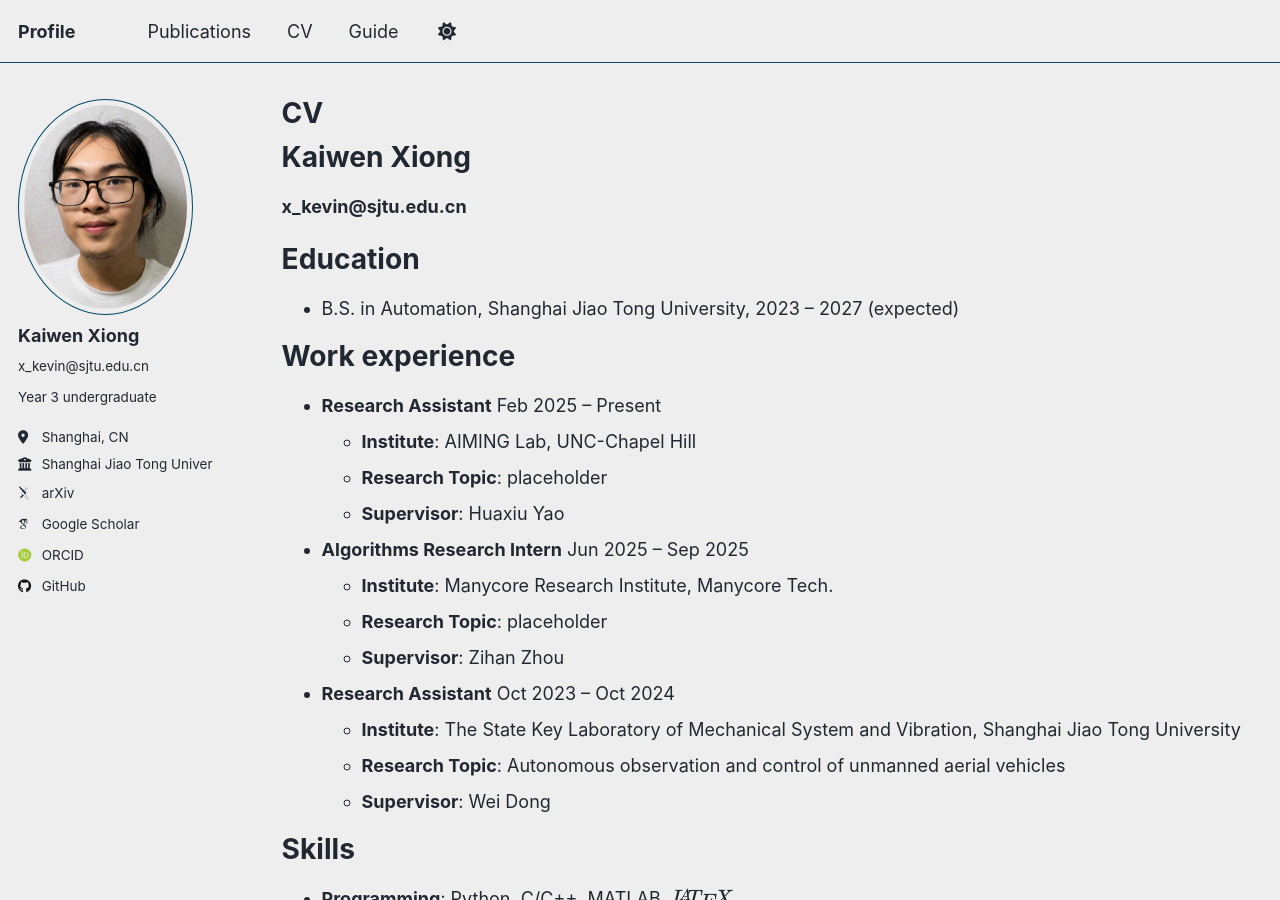
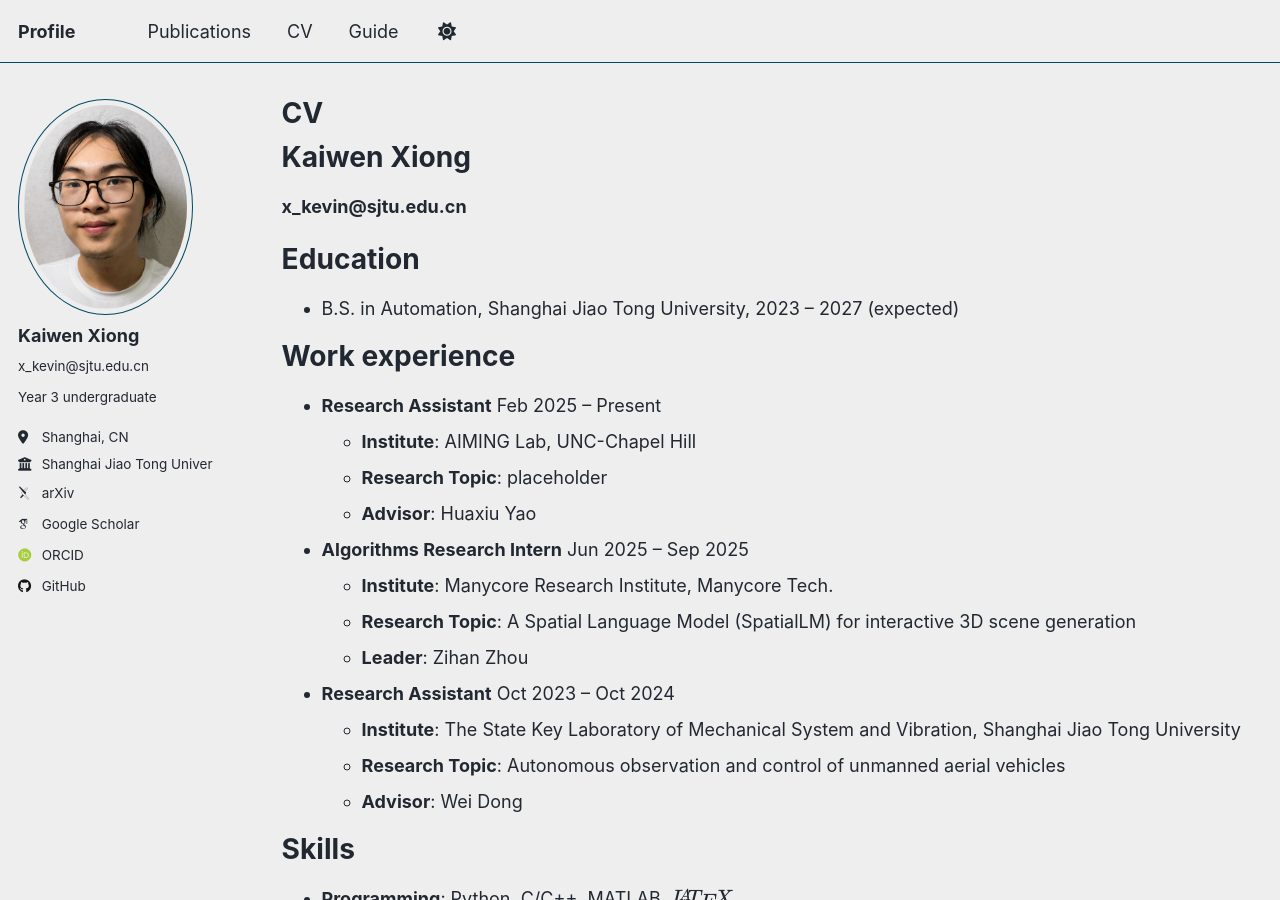
Before and after one commit to kevinx0522/kevinx0522.github.io, a Jekyll site: the page built from _pages/cv.md, in a window 1280 px wide and 900 px high. Built offline with Jekyll 4.4.1, drawn with Linux system fonts in a browser that asks for light colours; some web fonts are replaced; a script that is not in the unit is left out.

Commit message:
update cv and profile

```diff
--- a/_pages/cv.md
+++ b/_pages/cv.md
@@ -21,17 +21,17 @@ Work experience
 * **Research Assistant** Feb 2025 -- Present
   * **Institute**: AIMING Lab, UNC-Chapel Hill
   * **Research Topic**: placeholder
-  * **Supervisor**: Huaxiu Yao
+  * **Advisor**: Huaxiu Yao
 
 * **Algorithms Research Intern** Jun 2025 -- Sep 2025
   * **Institute**: Manycore Research Institute, Manycore Tech.
-  * **Research Topic**: placeholder
-  * **Supervisor**: Zihan Zhou
+  * **Research Topic**: A Spatial Language Model (SpatialLM) for interactive 3D scene generation
+  * **Leader**: Zihan Zhou
 
 * **Research Assistant** Oct 2023 -- Oct 2024
   * **Institute**: The State Key Laboratory of Mechanical System and Vibration, Shanghai Jiao Tong University
   * **Research Topic**: Autonomous observation and control of unmanned aerial vehicles
-  * **Supervisor**: Wei Dong
+  * **Advisor**: Wei Dong
 
 Skills
 ======
```
Also changed, not shown: _pages/about.md (+5 -0 lines).
